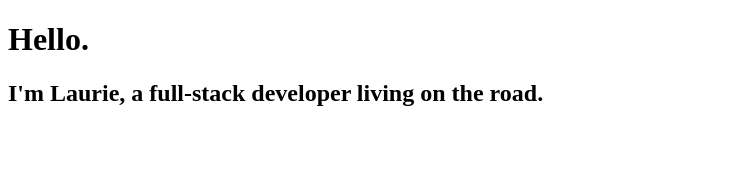
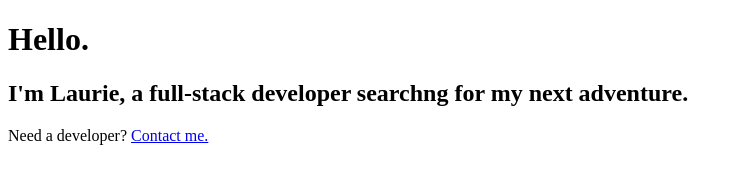
Before and after one commit to laurieroy/gatsby-bootcamp, a Gatsby site: page / in a window 1280 px wide. Shown: the whole page, without its empty margins (0-743 px from the left). Built offline with nearby package versions, Linux system fonts and the light colour scheme; Gatsby itself is replaced by a stand-in of ours.

Commit message:
Add Page Links

```diff
--- a/src/pages/about.js
+++ b/src/pages/about.js
@@ -1,4 +1,5 @@
 import React from 'react'
+import { Link } from 'gatsby'
 
 const AboutPage = () => {
     return (
@@ -14,6 +15,7 @@ const AboutPage = () => {
             <p>I enjoy learning and trying new things. I am now looking for a new place to live
                 and work. For the first time in a decade, it'll be away from the coast. I look forward
                 to more hiking and paddling! </p>
+            <p>Need a developer? <Link to="/contact">Contact me.</Link></p>
         </div>
     )
 }
--- a/src/pages/contact.js
+++ b/src/pages/contact.js
@@ -5,6 +5,8 @@ const ContactPage = () => {
         <div>
             <h1>Contact</h1>
             <p>The best way to reach me is by email: laurieroy.dev@gmail.com</p>
+
+            <a href="https://www.linkedin.com/in/laurie-roy/">Check me out on LinkedIn</a>
         </div>
     )
 }
--- a/src/pages/index.js
+++ b/src/pages/index.js
@@ -1,10 +1,14 @@
 import React from "react"
+import { Link } from 'gatsby'
 
 const IndexPage = () => {
   return (
     <div>
       <h1>Hello.</h1>
-      <h2>I'm Laurie, a full-stack developer living on the road.</h2>
+      <h2>I'm Laurie, a full-stack developer searchng for my next adventure.</h2>
+
+
+      <p>Need a developer? <Link to="/contact">Contact me.</Link></p>
     </div>
   )
 }
```
